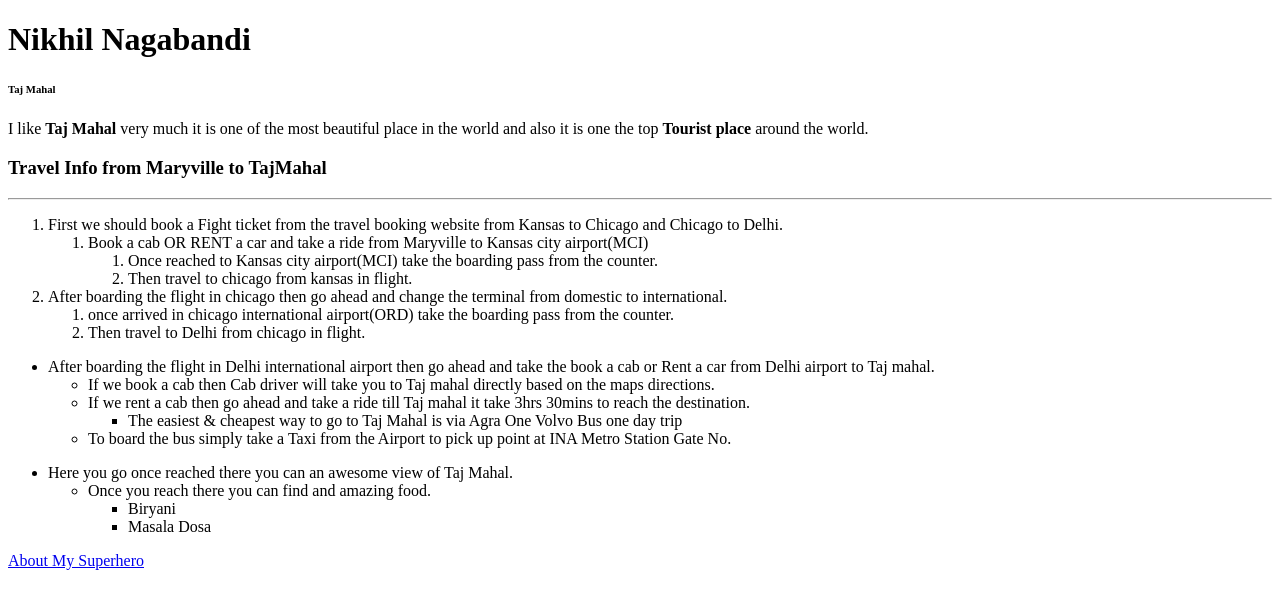
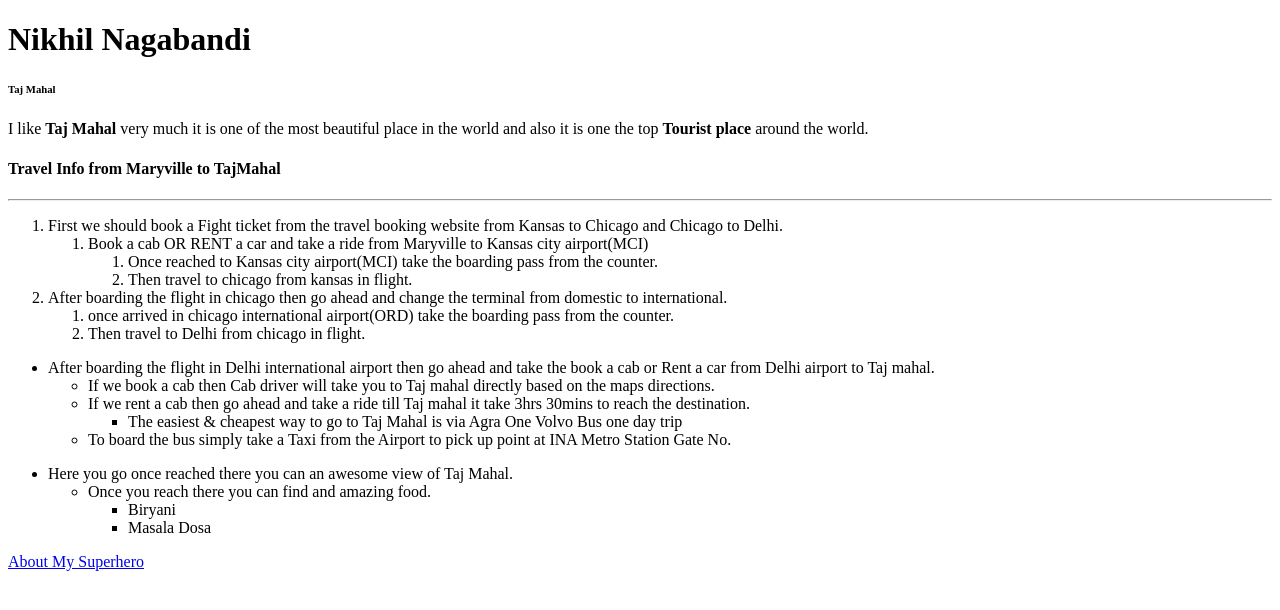
Before and after one commit to 44-563-WebApps-F21/webapps-f21-assignment-3-nagabandinikhil, a plain HTML site: page index.html in a window 1280 px wide. Drawn offline with Linux system fonts and the light colour scheme.

```diff
--- a/index.html
+++ b/index.html
@@ -12,7 +12,7 @@
 		I like <strong>Taj Mahal</strong> very much it is one of the most beautiful place in the world and also it is
 		one the top <strong>Tourist place</strong> around the world.
 	</p>
-	<h3>Travel Info from Maryville to TajMahal</h3>
+	<h4>Travel Info from Maryville to TajMahal</h4>
 	<hr>
 	<ol>
 		<li>
```
